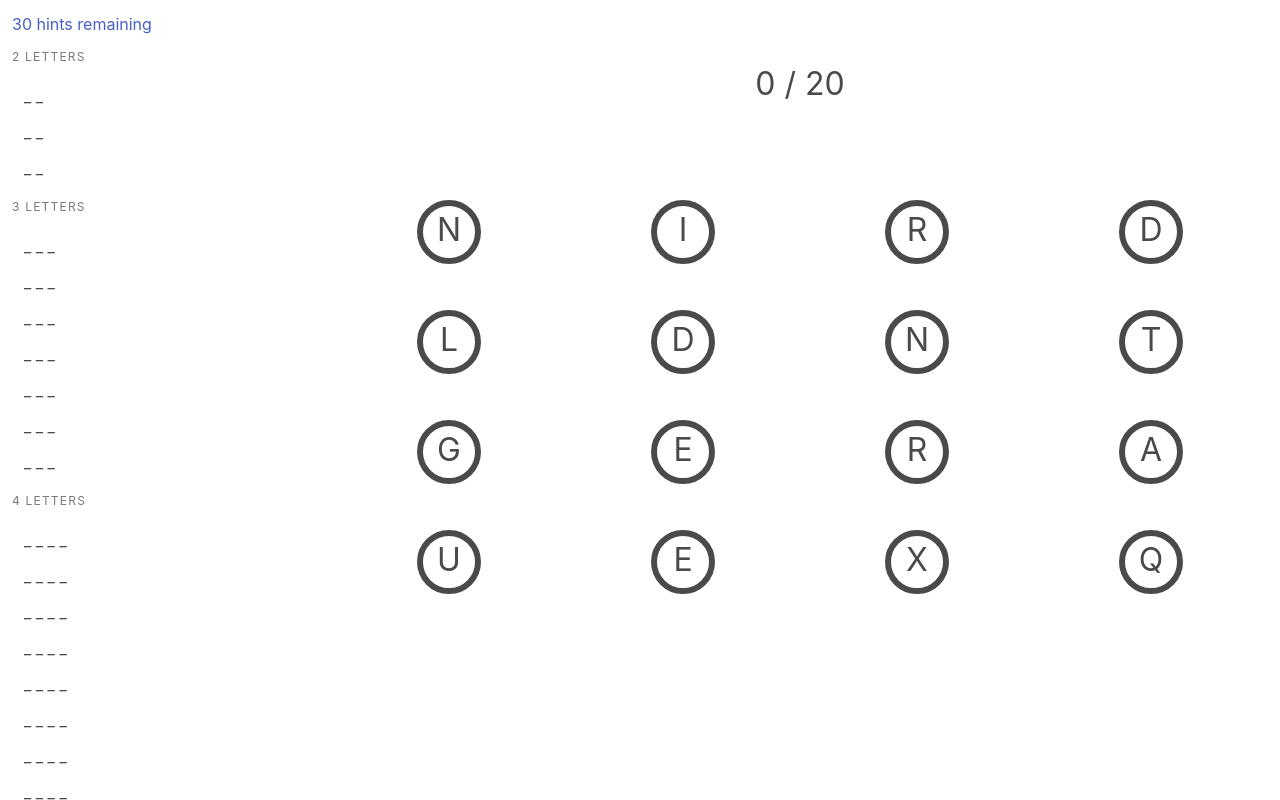
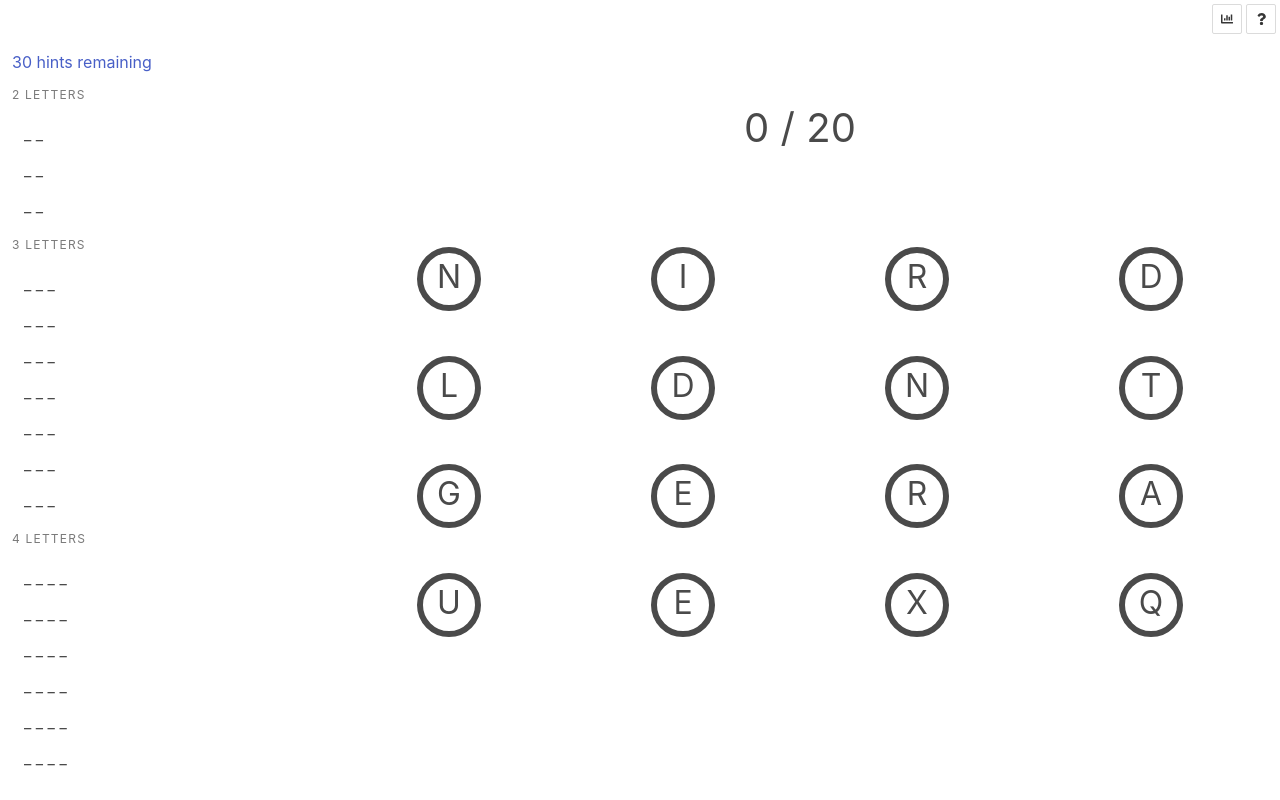
Before and after one commit to jasoncabot/linkagram, a website built with Vite: page index.html in a window 1280 px wide. Built offline with nearby package versions, Linux system fonts and the light colour scheme.

Commit message:
Started to add how to play + stats

```diff
--- a/index.html
+++ b/index.html
@@ -14,15 +14,30 @@
   <meta property="og:image:height" content="256" />
   <meta property="article:author" content="https://jasoncabot.me" />
   <script type="module" src="/src/index.ts"></script>
+  <script defer src="https://use.fontawesome.com/releases/v5.3.1/js/all.js"></script>
 </head>
 
 <body class="is-clipped">
+  <div class="has-text-right p-1">
+    <button id="stats-button" class="button is-small">
+      <span class="icon">
+        <i class="fas fa-chart-bar"></i>
+      </span>
+    </button>
+    <button id="how-to-play-button" class="button is-small">
+      <span class="icon">
+        <i class="fas fa-question"></i>
+      </span>
+    </button>
+  </div>
+
   <div class="columns reverse-columns main-container is-full m-0">
     <div class="column is-one-quarter wordlist-container">
       <div id="wordlist"></div>
     </div>
     <div class="column is-flex is-flex-direction-column mt-6" id="game">
-      <div id="total-found" class="is-flex is-flex-grow-1 is-size-3 is-justify-content-center is-unselectable is-clickable"></div>
+      <div id="total-found"
+        class="is-flex is-flex-grow-1 is-size-2 is-justify-content-center is-unselectable is-clickable"></div>
       <div id="board" class="is-flex is-flex-grow-2">
         <table tabindex="0"></table>
       </div>
@@ -38,11 +53,20 @@
     <button id="wordlist-modal-close" class="modal-close is-large" aria-label="close"></button>
   </div>
 
-  <button class="js-modal-trigger" data-target="modal-js-example">
-    Open JS example modal
-  </button>
-  <div class="modal-card p-0" id="how-to-play-modal">
+  <div class="modal p-6" id="how-to-play-modal">
+    <div class="modal-background" id="how-to-play-modal-background"></div>
+    <div class="modal-content box" id="how-to-play-modal-content">
+      How to play
+    </div>
+    <button id="how-to-play-modal-close" class="modal-close is-large" aria-label="close"></button>
+  </div>
 
+  <div class="modal p-6" id="stats-modal">
+    <div class="modal-background" id="stats-modal-background"></div>
+    <div class="modal-content box" id="stats-modal-content">
+      Stats
+    </div>
+    <button id="stats-modal-close" class="modal-close is-large" aria-label="close"></button>
   </div>
 
   <canvas id="celebration"></canvas>
--- a/package.json
+++ b/package.json
@@ -33,6 +33,7 @@
   "dependencies": {
     "@types/webfontloader": "^1.6.33",
     "bulma": "^0.9.3",
+    "font-awesome": "^4.7.0",
     "node-sass": "^7.0.0",
     "sass": "^1.45.0",
     "webfontloader": "^1.6.28"
--- a/src/sass/mystyles.scss
+++ b/src/sass/mystyles.scss
@@ -1,5 +1,6 @@
 @charset "utf-8";
 @import "../node_modules/bulma/bulma.sass";
+
 
 html, body {
     padding: 0;
--- a/src/scenes/Linkagram.ts
+++ b/src/scenes/Linkagram.ts
@@ -252,17 +252,29 @@ export default class Linkagram {
             return letter;
         });
 
-        const showWordList = (e: Event) => {
+        const showModal = (id: string) => {
+            return (e: Event) => {
                 e.preventDefault();
-            document.getElementById('wordlist-modal')?.classList.add('is-active');
+                document.getElementById(id)?.classList.add('is-active');
             };
-        const hideWordList = (e: Event) => {
+        }
+        const hideModal = (id: string) => {
+            return (e: Event) => {
                 e.preventDefault();
-            document.getElementById('wordlist-modal')?.classList.remove('is-active');
+                document.getElementById(id)?.classList.remove('is-active');
             };
-        document.getElementById("total-found")?.addEventListener('click', showWordList);
-        document.getElementById("wordlist-modal-close")?.addEventListener('click', hideWordList);
-        document.getElementById("wordlist-modal-background")?.addEventListener('click', hideWordList);
+        }
+        document.getElementById("total-found")?.addEventListener('click', showModal('wordlist-modal'));
+        document.getElementById("wordlist-modal-close")?.addEventListener('click', hideModal('wordlist-modal'));
+        document.getElementById("wordlist-modal-background")?.addEventListener('click', hideModal('wordlist-modal'));
+
+        document.getElementById("how-to-play-button")?.addEventListener('click', showModal('how-to-play-modal'));
+        document.getElementById("how-to-play-modal-close")?.addEventListener('click', hideModal('how-to-play-modal'));
+        document.getElementById("how-to-play-modal-background")?.addEventListener('click', hideModal('how-to-play-modal'));
+
+        document.getElementById("stats-button")?.addEventListener('click', showModal('stats-modal'));
+        document.getElementById("stats-modal-close")?.addEventListener('click', hideModal('stats-modal'));
+        document.getElementById("stats-modal-background")?.addEventListener('click', hideModal('stats-modal'));
 
         this.onWordListUpdated();
         this.onSelectionChanged();
@@ -398,6 +410,8 @@ export default class Linkagram {
         const wordlistModal = document.getElementById('wordlist-modal-content')!;
         wordlistModal.innerHTML = wordlist.innerHTML;
 
+        document.title = `Linkagram - ${found} / ${total} word${total === 1 ? "" : "s"}`;
+
         if (found === total) {
             this.onGameEnded();
         }
```
Also changed, not shown: 1 other file. Lines whose indentation alone changed are shown as unchanged.
